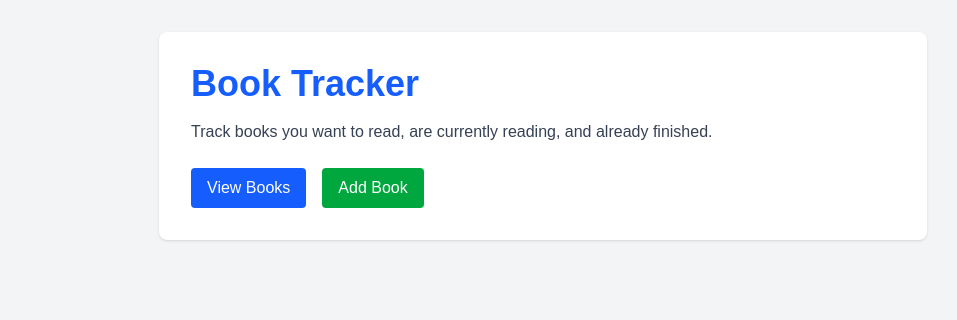
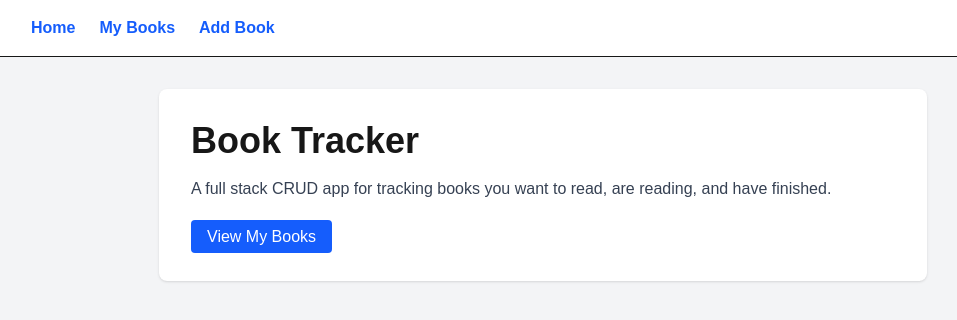
Before and after one commit to rodraemonalvero/week-04-frontend, a Next.js app: page / in a window 1280 px wide. Shown: the top 320 px of the page, without its empty margins (97-1054 px from the left). Built offline with nearby package versions, Linux system fonts and the light colour scheme.

Commit message:
Add navigation and polish empty state

```diff
--- a/app/layout.tsx
+++ b/app/layout.tsx
@@ -1,20 +1,10 @@
 import type { Metadata } from "next";
-import { Geist, Geist_Mono } from "next/font/google";
+import Link from "next/link";
 import "./globals.css";
 
-const geistSans = Geist({
-  variable: "--font-geist-sans",
-  subsets: ["latin"],
-});
-
-const geistMono = Geist_Mono({
-  variable: "--font-geist-mono",
-  subsets: ["latin"],
-});
-
 export const metadata: Metadata = {
-  title: "Create Next App",
-  description: "Generated by create next app",
+  title: "Book Tracker",
+  description: "Full stack book tracker app",
 };
 
 export default function RootLayout({
@@ -23,11 +13,26 @@ export default function RootLayout({
   children: React.ReactNode;
 }>) {
   return (
-    <html
-      lang="en"
-      className={`${geistSans.variable} ${geistMono.variable} h-full antialiased`}
-    >
-      <body className="min-h-full flex flex-col">{children}</body>
+    <html lang="en">
+      <body>
+        <nav className="border-b bg-white p-4 shadow-sm">
+          <div className="mx-auto flex max-w-5xl gap-6">
+            <Link href="/" className="font-semibold text-blue-600">
+              Home
+            </Link>
+
+            <Link href="/books" className="font-semibold text-blue-600">
+              My Books
+            </Link>
+
+            <Link href="/books/new" className="font-semibold text-blue-600">
+              Add Book
+            </Link>
+          </div>
+        </nav>
+
+        {children}
+      </body>
     </html>
   );
 }
--- a/app/page.tsx
+++ b/app/page.tsx
@@ -1,35 +1,22 @@
-"use client";
-
 import Link from "next/link";
 
-export default function HomePage() {
+export default function Home() {
   return (
     <main className="min-h-screen bg-gray-100 p-8">
       <div className="mx-auto max-w-3xl rounded-lg bg-white p-8 shadow">
-        <h1 className="mb-4 text-4xl font-bold text-blue-600">
-          Book Tracker
-        </h1>
+        <h1 className="mb-4 text-4xl font-bold">Book Tracker</h1>
 
         <p className="mb-6 text-gray-700">
-          Track books you want to read, are currently reading,
-          and already finished.
+          A full stack CRUD app for tracking books you want to read, are
+          reading, and have finished.
         </p>
 
-        <div className="flex gap-4">
-          <Link
-            href="/books"
-            className="rounded bg-blue-600 px-4 py-2 text-white hover:bg-blue-700"
-          >
-            View Books
-          </Link>
-
-          <Link
-            href="/books/new"
-            className="rounded bg-green-600 px-4 py-2 text-white hover:bg-green-700"
-          >
-            Add Book
-          </Link>
-        </div>
+        <Link
+          href="/books"
+          className="rounded bg-blue-600 px-4 py-2 text-white hover:bg-blue-700"
+        >
+          View My Books
+        </Link>
       </div>
     </main>
   );
```
